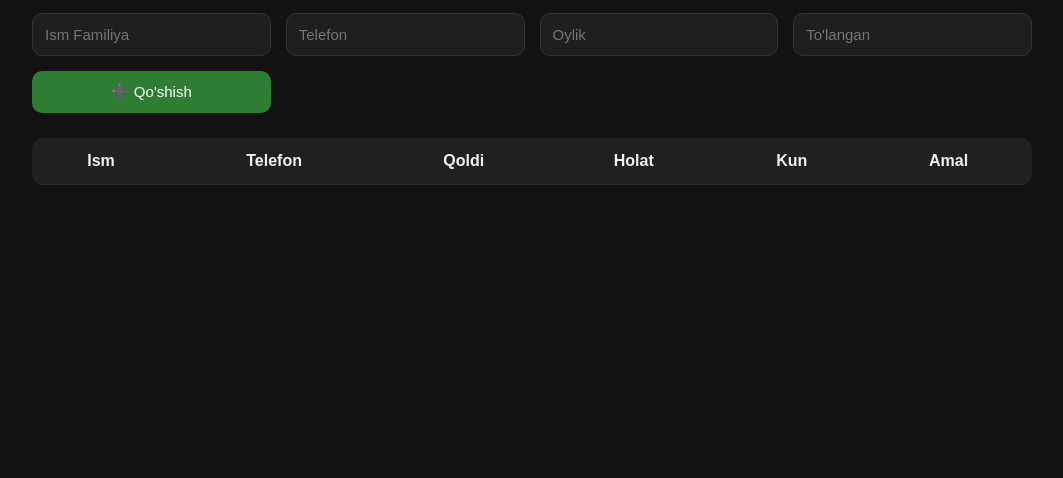
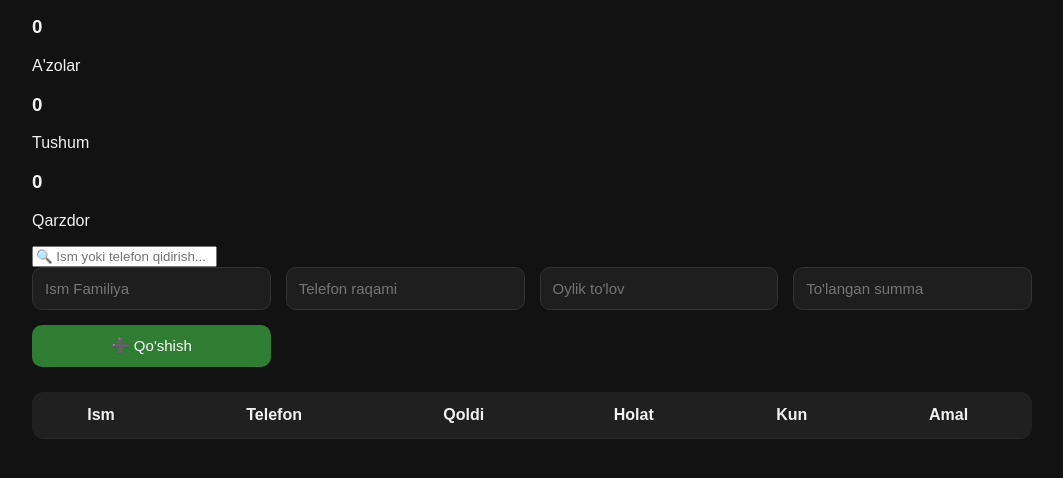
Before and after one commit to bbbeki1307-oss/gym-buxgalteriya, a plain HTML site: page index.html in a window 1280 px wide. Shown: the part 146-624 px from the top of the page, without its empty margins (108-1171 px from the left). Drawn offline with Linux system fonts and the light colour scheme.

Commit message:
Update index.html

```diff
--- a/index.html
+++ b/index.html
@@ -1,10 +1,10 @@
 <!DOCTYPE html>
 <html lang="uz">
 <head>
-  <meta charset="UTF-8">
-  <meta name="viewport" content="width=device-width, initial-scale=1.0">
+  <meta charset="UTF-8" />
+  <meta name="viewport" content="width=device-width, initial-scale=1.0" />
   <title>Gym Manager Cloud</title>
-  <link rel="stylesheet" href="style.css">
+  <link rel="stylesheet" href="style.css" />
 </head>
 <body>
 
@@ -14,14 +14,34 @@
     <p>Admin va trenerlar uchun umumiy zal tizimi</p>
   </header>
 
-  <div class="form-box">
-    <input type="text" id="name" placeholder="Ism Familiya">
-    <input type="text" id="phone" placeholder="Telefon">
-    <input type="number" id="fee" placeholder="Oylik">
-    <input type="number" id="paid" placeholder="To'langan">
-    <button onclick="addMember()">➕ Qo'shish</button>
+  <div class="stats">
+    <div class="card">
+      <h3 id="totalMembers">0</h3>
+      <p>A'zolar</p>
+    </div>
+    <div class="card">
+      <h3 id="totalIncome">0</h3>
+      <p>Tushum</p>
+    </div>
+    <div class="card">
+      <h3 id="debtCount">0</h3>
+      <p>Qarzdor</p>
+    </div>
   </div>
 
+  <div class="search-box">
+    <input type="text" id="search" placeholder="🔍 Ism yoki telefon qidirish..." />
+  </div>
+
+  <div class="form-box">
+    <input type="text" id="name" placeholder="Ism Familiya" />
+    <input type="text" id="phone" placeholder="Telefon raqami" />
+    <input type="number" id="fee" placeholder="Oylik to'lov" />
+    <input type="number" id="paid" placeholder="To'langan summa" />
+    <button id="addBtn">➕ Qo'shish</button>
+  </div>
+
+  <div class="table-box">
     <table>
       <thead>
         <tr>
@@ -36,6 +56,7 @@
       <tbody id="memberList"></tbody>
     </table>
   </div>
+</div>
 
 <script type="module" src="script.js"></script>
 </body>
```
Lines whose indentation alone changed are shown as unchanged.
